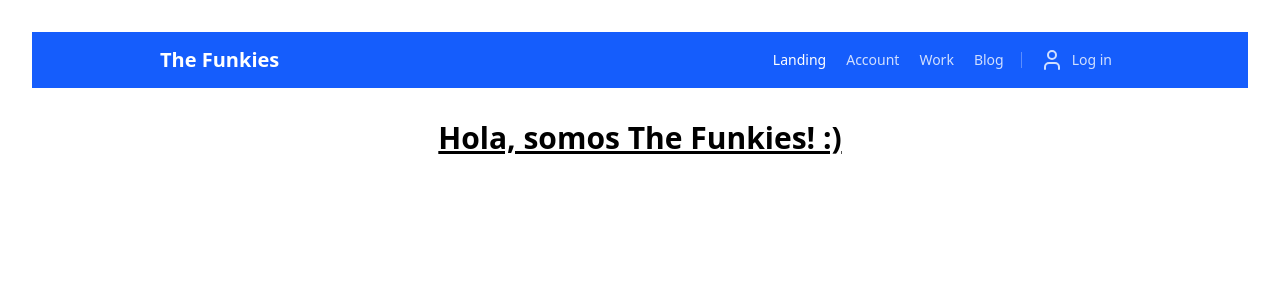
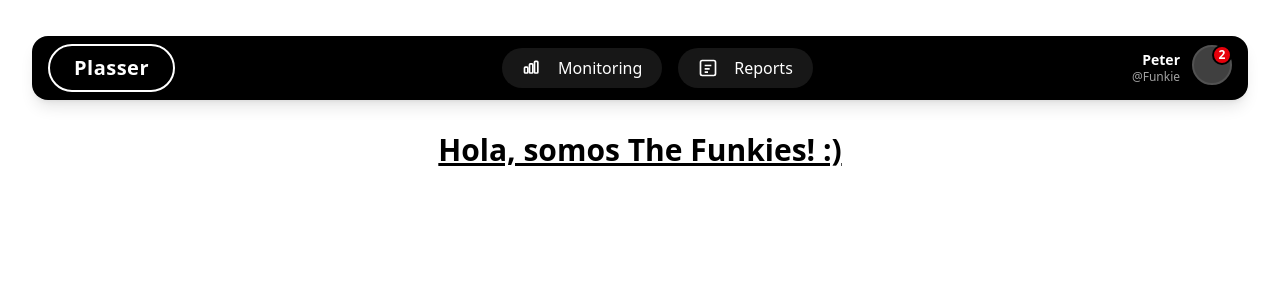
Before and after one commit to Code-Funkies/plasser_challenge, a React (Vite) app: page / in a window 1280 px wide. Shown: the top 300 px of the page. Built offline with nearby package versions, Linux system fonts and the light colour scheme.

Commit message:
feat: changed navbar style

```diff
--- a/src/components/Navbar.tsx
+++ b/src/components/Navbar.tsx
@@ -1,97 +1,31 @@
 import React from 'react';
-import NavLink from './NavLink';
-import NavbarMobileToggle from './NavbarMobileToggle';
-import type { NavItem, NavbarProps } from '../types/navbar.types';
 
-// SVG Icons
-const HomeIcon = () => (
-  <svg
-    xmlns="http://www.w3.org/2000/svg"
-    width="24"
-    height="24"
-    viewBox="0 0 24 24"
-    fill="none"
-    stroke="currentColor"
-    strokeWidth="2"
-    strokeLinecap="round"
-    strokeLinejoin="round"
-  >
-    <path d="M15 21v-8a1 1 0 0 0-1-1h-4a1 1 0 0 0-1 1v8" />
-    <path d="M3 10a2 2 0 0 1 .709-1.528l7-5.999a2 2 0 0 1 2.582 0l7 5.999A2 2 0 0 1 21 10v9a2 2 0 0 1-2 2H5a2 2 0 0 1-2-2z" />
+// Data icon
+const DataIcon = () => (
+  <svg xmlns="http://www.w3.org/2000/svg" width="20" height="20" fill="none" viewBox="0 0 24 24" stroke="currentColor" strokeWidth="2" className="me-2">
+    <rect x="3" y="11" width="4" height="7" rx="1"/>
+    <rect x="9" y="7" width="4" height="11" rx="1"/>
+    <rect x="15" y="4" width="4" height="14" rx="1"/>
+  </svg>
+);
+// Reports icon
+const ReportsIcon = () => (
+  <svg xmlns="http://www.w3.org/2000/svg" width="20" height="20" fill="none" viewBox="0 0 24 24" stroke="currentColor" strokeWidth="2" className="me-2">
+    <rect x="3" y="3" width="18" height="18" rx="2"/>
+    <path d="M8 9h8M8 13h6M8 17h4"/>
+  </svg>
+);
+// Search icon
+const SearchIcon = () => (
+  <svg xmlns="http://www.w3.org/2000/svg" width="20" height="20" fill="none" viewBox="0 0 24 24" stroke="currentColor" strokeWidth="2">
+    <circle cx="11" cy="11" r="7"/>
+    <line x1="21" y1="21" x2="16.65" y2="16.65"/>
   </svg>
 );
 
-const AccountIcon = () => (
-  <svg
-    xmlns="http://www.w3.org/2000/svg"
-    width="24"
-    height="24"
-    viewBox="0 0 24 24"
-    fill="none"
-    stroke="currentColor"
-    strokeWidth="2"
-    strokeLinecap="round"
-    strokeLinejoin="round"
-  >
-    <path d="M19 21v-2a4 4 0 0 0-4-4H9a4 4 0 0 0-4 4v2" />
-    <circle cx="12" cy="7" r="4" />
-  </svg>
-);
-
-const WorkIcon = () => (
-  <svg
-    xmlns="http://www.w3.org/2000/svg"
-    width="24"
-    height="24"
-    viewBox="0 0 24 24"
-    fill="none"
-    stroke="currentColor"
-    strokeWidth="2"
-    strokeLinecap="round"
-    strokeLinejoin="round"
-  >
-    <path d="M12 12h.01" />
-    <path d="M16 6V4a2 2 0 0 0-2-2h-4a2 2 0 0 0-2 2v2" />
-    <path d="M22 13a18.15 18.15 0 0 1-20 0" />
-    <rect width="20" height="14" x="2" y="6" rx="2" />
-  </svg>
-);
-
-const BlogIcon = () => (
-  <svg
-    xmlns="http://www.w3.org/2000/svg"
-    width="24"
-    height="24"
-    viewBox="0 0 24 24"
-    fill="none"
-    stroke="currentColor"
-    strokeWidth="2"
-    strokeLinecap="round"
-    strokeLinejoin="round"
-  >
-    <path d="M4 22h16a2 2 0 0 0 2-2V4a2 2 0 0 0-2-2H8a2 2 0 0 0-2 2v16a2 2 0 0 1-2 2Zm0 0a2 2 0 0 1-2-2v-9c0-1.1.9-2 2-2h2" />
-    <path d="M18 14h-8" />
-    <path d="M15 18h-5" />
-    <path d="M10 6h8v4h-8V6Z" />
-  </svg>
-);
-
-const LoginIcon = () => (
-  <svg
-    xmlns="http://www.w3.org/2000/svg"
-    width="24"
-    height="24"
-    viewBox="0 0 24 24"
-    fill="none"
-    stroke="currentColor"
-    strokeWidth="2"
-    strokeLinecap="round"
-    strokeLinejoin="round"
-  >
-    <path d="M19 21v-2a4 4 0 0 0-4-4H9a4 4 0 0 0-4 4v2" />
-    <circle cx="12" cy="7" r="4" />
-  </svg>
-);
+interface NavbarProps {
+  // Puedes expandir si necesitas props
+}
 
 /**
  * Navbar component - Main navigation bar with responsive design
@@ -106,83 +40,79 @@ const LoginIcon = () => (
  * @param navItems - Array of navigation items (default: predefined items)
  * @param onLoginClick - Callback for login button click
  */
-const Navbar: React.FC<NavbarProps> = ({
-  brandName = 'Brand',
-  brandHref = '#',
-  navItems,
-  onLoginClick,
-}) => {
-  const [isMenuOpen, setIsMenuOpen] = React.useState(false);
 
-  // Default navigation items
-  const defaultNavItems: NavItem[] = [
-    { id: 'landing', label: 'Landing', href: '#', icon: HomeIcon(), isActive: true },
-    { id: 'account', label: 'Account', href: '#', icon: AccountIcon() },
-    { id: 'work', label: 'Work', href: '#', icon: WorkIcon() },
-    { id: 'blog', label: 'Blog', href: '#', icon: BlogIcon() },
-  ];
-
-  const items = navItems || defaultNavItems;
-
-  const handleMenuToggle = () => {
-    setIsMenuOpen(!isMenuOpen);
-  };
+const Navbar: React.FC<NavbarProps> = () => {
+  const [menuOpen, setMenuOpen] = React.useState(false);
 
   return (
-    <header className="flex flex-wrap md:justify-start md:flex-nowrap z-50 w-full bg-blue-600">
-      <nav className="relative max-w-5xl w-full md:flex md:items-center md:justify-between md:gap-3 mx-auto px-4 sm:px-6 lg:px-8 py-2">
-        {/* Logo w/ Collapse Button */}
-        <div className="flex items-center justify-between">
-          <a
-            href={brandHref}
-            className="flex-none font-semibold text-xl text-white focus:outline-hidden focus:opacity-80"
-            aria-label="Brand"
+    <header className="w-full bg-black py-2 px-4 rounded-2xl shadow-lg mt-1">
+      <nav className="max-w-7xl mx-auto flex items-center justify-between">
+        {/* Logo y hamburguesa */}
+        <div className="flex items-center gap-4">
+          <a href="#" className="flex items-center justify-center h-12 px-6 rounded-full bg-transparent border-2 border-white shadow font-extrabold text-white text-xl tracking-wide transition-all hover:scale-105 focus:outline-none mr-2">
+            Plasser
+          </a>
+          {/* Hamburguesa solo en móvil */}
+          <button
+            type="button"
+            className="md:hidden flex items-center justify-center w-10 h-10 rounded-full bg-neutral-900 text-white hover:bg-neutral-800 transition-all focus:outline-none"
+            aria-label="Toggle menu"
+            aria-expanded={menuOpen}
+            onClick={() => setMenuOpen((v) => !v)}
           >
-            {brandName}
-          </a>
-
-          {/* Mobile Toggle Button */}
-          <div onClick={handleMenuToggle}>
-            <NavbarMobileToggle isOpen={isMenuOpen} />
-          </div>
+            {/* Icono hamburguesa */}
+            <svg className={menuOpen ? 'hidden' : 'block'} width="22" height="22" fill="none" stroke="currentColor" strokeWidth="2" viewBox="0 0 24 24">
+              <line x1="3" x2="21" y1="6" y2="6" />
+              <line x1="3" x2="21" y1="12" y2="12" />
+              <line x1="3" x2="21" y1="18" y2="18" />
+            </svg>
+            {/* Icono cerrar */}
+            <svg className={menuOpen ? 'block' : 'hidden'} width="22" height="22" fill="none" stroke="currentColor" strokeWidth="2" viewBox="0 0 24 24">
+              <path d="M18 6 6 18" />
+              <path d="m6 6 12 12" />
+            </svg>
+          </button>
         </div>
 
-        {/* Navigation Menu */}
-        <div
-          id="hs-base-header"
-          className={`hs-collapse ${isMenuOpen ? '' : 'hidden'} overflow-hidden transition-all duration-300 basis-full grow md:block`}
-          aria-labelledby="hs-base-header-collapse"
-        >
-          <div className="overflow-hidden overflow-y-auto max-h-[75vh] [&::-webkit-scrollbar]:w-2 [&::-webkit-scrollbar-thumb]:rounded-full [&::-webkit-scrollbar-track]:bg-gray-100 [&::-webkit-scrollbar-thumb]:bg-gray-300 dark:[&::-webkit-scrollbar-track]:bg-neutral-700 dark:[&::-webkit-scrollbar-thumb]:bg-neutral-500">
-            <div className="py-2 md:py-0 flex flex-col md:flex-row md:items-center md:justify-end gap-0.5 md:gap-1">
-              {/* Navigation Links */}
-              {items.map((item) => (
-                <NavLink
-                  key={item.id}
-                  href={item.href}
-                  label={item.label}
-                  icon={item.icon}
-                  isActive={item.isActive}
-                  isMobile={true}
-                />
-              ))}
+        {/* Centered nav buttons (desktop) */}
+        <div className="hidden md:flex items-center gap-4">
+          <button type="button" className="flex items-center px-5 py-2 rounded-full bg-neutral-900 text-white font-medium text-base shadow-sm hover:bg-neutral-800 transition-all focus:outline-none gap-2">
+            <DataIcon />
+            Monitoring
+          </button>
+          <button type="button" className="flex items-center px-5 py-2 rounded-full bg-neutral-900 text-white font-medium text-base shadow-sm hover:bg-neutral-800 transition-all focus:outline-none gap-2">
+            <ReportsIcon />
+            Reports
+          </button>
+        </div>
 
-              {/* Login Button Group */}
-              <div className="relative flex flex-wrap items-center gap-x-1.5 md:ps-2.5 mt-1 md:mt-0 md:ms-1.5 before:block before:absolute before:top-1/2 before:-start-px before:w-px before:h-4 before:bg-white/30 before:-translate-y-1/2">
-                <button
-                  onClick={onLoginClick}
-                  type="button"
-                  className="p-2 w-full flex items-center text-sm text-white/80 hover:text-white focus:outline-hidden focus:text-white cursor-pointer"
-                  aria-label="Log in"
-                >
-                  <LoginIcon />
-                  <span className="ms-3 md:ms-2">Log in</span>
-                </button>
-              </div>
+        {/* Right side: search + user */}
+        <div className="flex items-center gap-4">
+          <div className="flex items-center gap-3">
+            <div className="flex flex-col items-end">
+              <span className="text-white font-semibold text-sm leading-tight">Peter</span>
+              <span className="text-neutral-400 text-xs">@Funkie</span>
+            </div>
+            <div className="relative">
+              <span className="inline-block w-10 h-10 rounded-full bg-neutral-700 border-2 border-neutral-600"></span>
+              <span className="absolute top-0 right-0 block w-5 h-5 bg-red-600 text-xs text-white rounded-full border-2 border-black flex items-center justify-center font-bold" style={{fontSize:'0.75rem',lineHeight:'1.25rem'}}>2</span>
             </div>
           </div>
         </div>
       </nav>
+      {/* Menú móvil */}
+      <div className={`md:hidden transition-all duration-300 ${menuOpen ? 'max-h-40 mt-2' : 'max-h-0 overflow-hidden'} w-full`}>
+        <div className="flex flex-col gap-2 bg-black rounded-xl px-2 pb-2">
+          <button type="button" className="flex items-center px-5 py-2 rounded-full bg-neutral-900 text-white font-medium text-base shadow-sm hover:bg-neutral-800 transition-all focus:outline-none gap-2">
+            <DataIcon />
+            Data
+          </button>
+          <button type="button" className="flex items-center px-5 py-2 rounded-full bg-neutral-900 text-white font-medium text-base shadow-sm hover:bg-neutral-800 transition-all focus:outline-none gap-2">
+            <ReportsIcon />
+            Reports
+          </button>
+        </div>
+      </div>
     </header>
   );
 };
```
